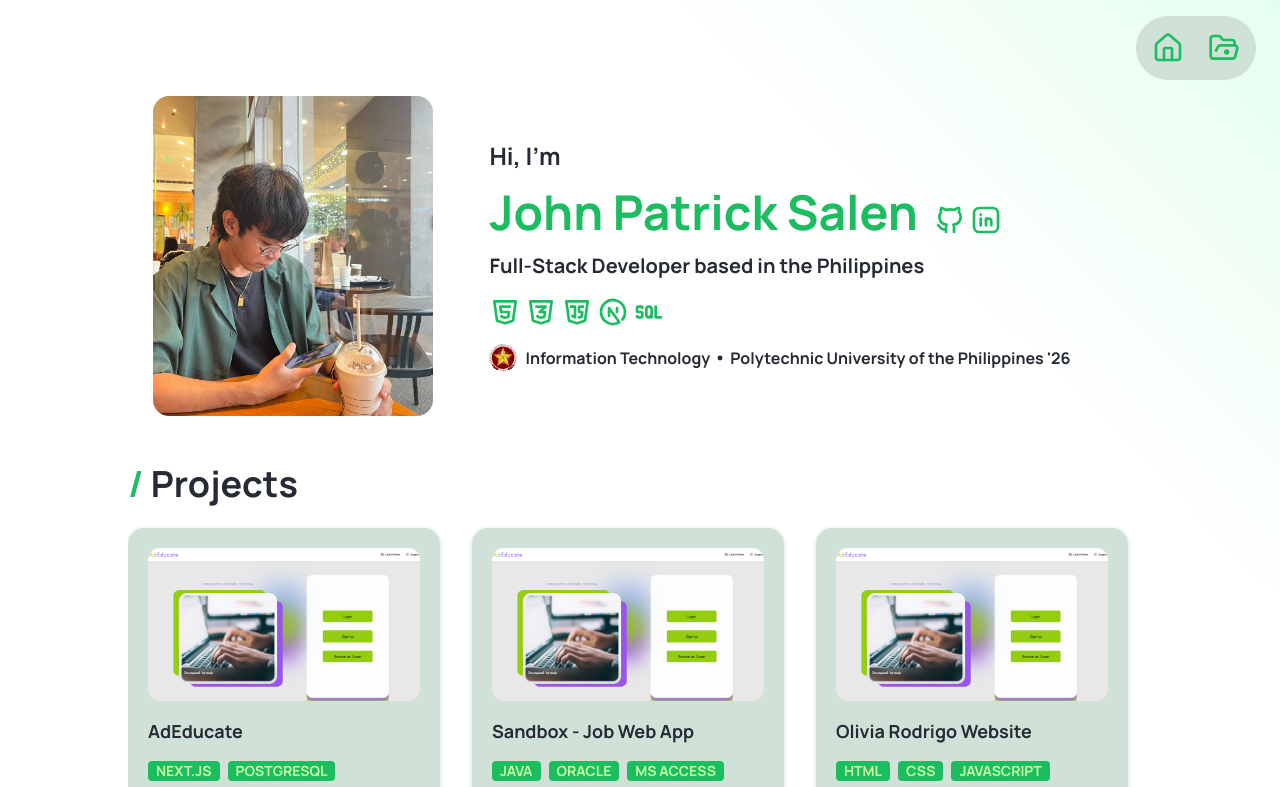
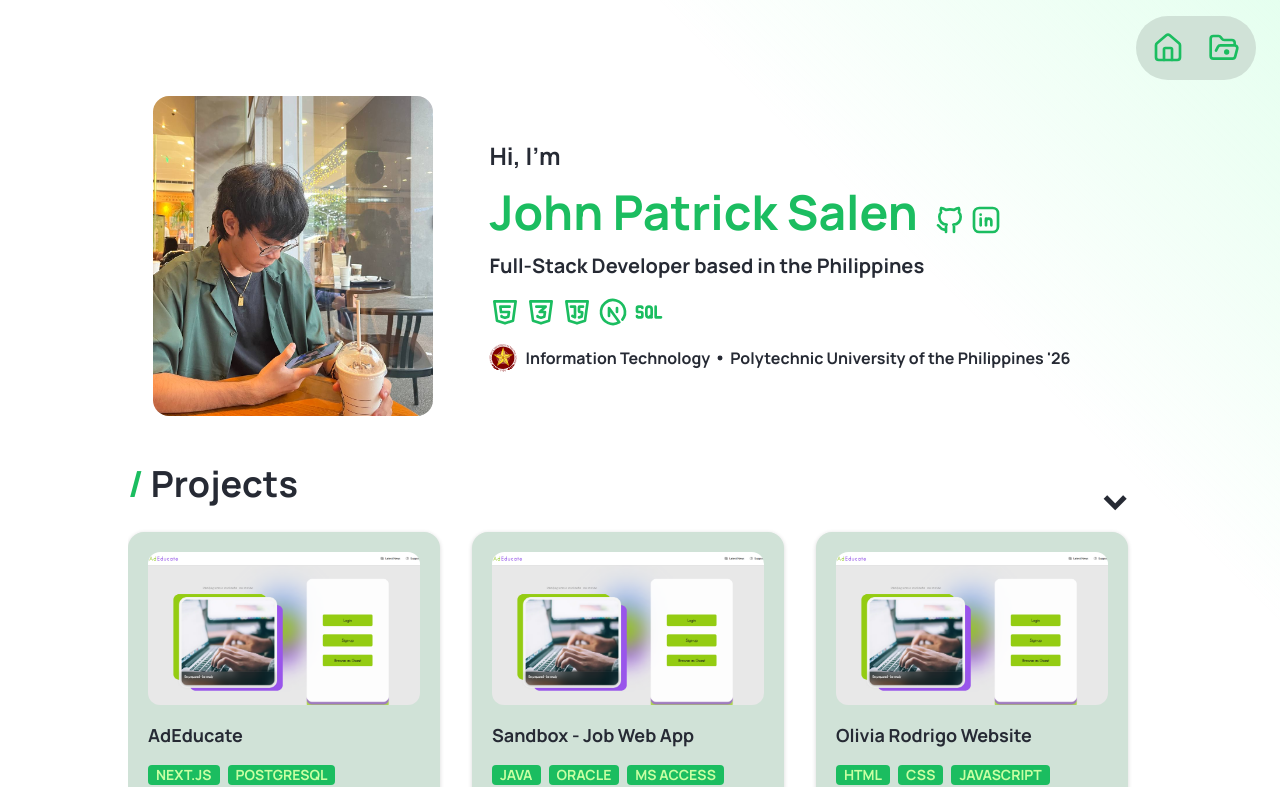
Before and after one commit to standwall5/2026-portfolio, a Next.js app: page / in a window 1280 px wide. Shown: the top 787 px of the page. Built offline with nearby package versions, Linux system fonts and the light colour scheme; a web font is replaced by a local one.

Commit message:
add expand to projects section, move font selector to layout, add custom scrollbar, initialize about and projects pages

```diff
--- a/app/globals.css
+++ b/app/globals.css
@@ -25,6 +25,26 @@
   }
 }
 
+::-webkit-scrollbar {
+  width: 6px;
+}
+
+/* Track */
+::-webkit-scrollbar-track {
+  background: var(--card);
+}
+
+/* Handle */
+::-webkit-scrollbar-thumb {
+  background: var(--accent);
+  border-radius: 1rem;
+}
+/*  */
+/* Handle on hover */
+::-webkit-scrollbar-thumb:hover {
+  background: var(--accent-hover);
+}
+
 body {
   background-color: var(--background);
   color: var(--foreground);
--- a/app/layout.tsx
+++ b/app/layout.tsx
@@ -4,6 +4,7 @@ import "./globals.css";
 import Nav from "@/components/layout/Nav";
 import "@/components/Grainy.css";
 import Footer from "@/components/layout/Footer";
+import FontSelector from "@/components/FontSelector";
 
 const manrope = Manrope({
   variable: "--font-manrope",
@@ -45,6 +46,9 @@ export default function RootLayout({
         <Nav />
 
         {children}
+        <div className="w-max m-auto mb-20">
+          <FontSelector />
+        </div>
 
         <Footer />
       </body>
--- a/app/page.tsx
+++ b/app/page.tsx
@@ -13,7 +13,6 @@ export default function Home() {
     >
       <ProfileHero />
       <Projects />
-      <FontSelector />
     </main>
   );
 }
--- /dev/null
+++ b/app/projects/page.tsx
@@ -0,0 +1,7 @@
+import React from "react";
+
+const page = () => {
+  return <div>page</div>;
+};
+
+export default page;
--- a/components/Projects.tsx
+++ b/components/Projects.tsx
@@ -1,17 +1,31 @@
-import React from "react";
+"use client";
+
+import React, { useState } from "react";
 
 const Projects = () => {
+  const [expand, setExpand] = useState(false);
+
   return (
     <section
       id="projects"
-      className="flex flex-col gap-6 items-center justify-center overflow-auto max-w-5xl"
+      className="flex flex-col gap-6 items-center justify-center overflow-hidden max-w-5xl"
     >
-      <h1 className="text-4xl font-bold self-start">
-        <span className="text-(--accent)">/</span> Projects
-      </h1>
+      <div className="w-full flex justify-between self-start -mb-4">
+        <h1 className="w-full text-4xl font-bold ">
+          <span className="text-(--accent)">/</span> Projects{" "}
+        </h1>
+        <span
+          onClick={() => setExpand((prev) => !prev)}
+          className={`text-5xl font-bold mr-5 hover:cursor-pointer leading-[-2] duration-200 ease-in-out ${expand === true ? "rotate-0 text-(--accent) hover:text-(--accent-hover)" : "rotate-180 translate-y-[-10%] hover:text-(--accent)"} `}
+        >
+          ^
+        </span>
+      </div>
       {/* <div className="horizontal-line h-1 w-[8%] rounded-full bg-(--accent) self-start"></div> */}
 
-      <ul className="max-w-5xl self-center flex flex-wrap items-center justify-start gap-8 [&>li]:flex [&>li]:flex-col [&>li]:gap-4 [&>li]:bg-(--card) [&>li]:rounded-2xl [&>li]:p-5 [&>li]:h-100 [&>li]:min-w-10 [&>li]:max-w-78 [&>li]:shadow-[0px_1px_4px_rgba(0,0,0,0.16)] [&>li>img]:w-lg [&>li>div>img]:rounded-xl [&>li]:hover:-translate-y-2 [&>li]:transition [&>li]:duration-200 [&>li]:hover:bg-(--card-hover) [&>li>div>span]:rounded-sm [&>li]:hover:cursor-pointer">
+      <ul
+        className={`max-w-5xl w-full self-center flex flex-wrap items-center justify-start gap-8 [&>li]:flex [&>li]:flex-col [&>li]:gap-4 [&>li]:bg-(--card) [&>li]:rounded-2xl [&>li]:p-5 [&>li]:h-100 [&>li]:min-w-10 [&>li]:max-w-78 [&>li]:shadow-[0px_1px_4px_rgba(0,0,0,0.16)] [&>li>img]:w-lg [&>li>div>img]:rounded-xl [&>li]:hover:-translate-y-2 [&>li]:transition [&>li]:duration-200 [&>li]:hover:bg-(--card-hover) [&>li>div>span]:rounded-sm [&>li]:hover:cursor-pointer overflow-hidden duration-250 ease-in-out -mt-5 [&>li]:z-15 [&>li]:mt-2 ${expand === true ? "max-h-210" : "max-h-104 "}`}
+      >
         <li>
           <div className="img-container aspect-video">
             <img
```
Also changed, not shown: app/about/page.tsx (added).
